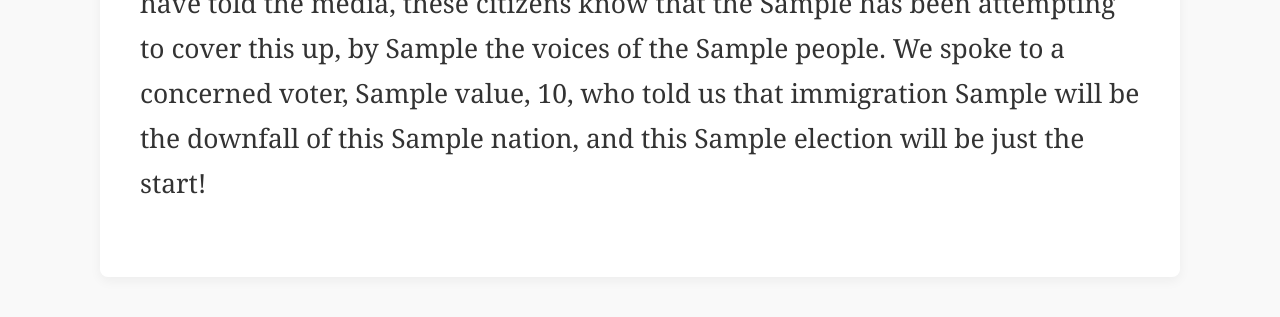
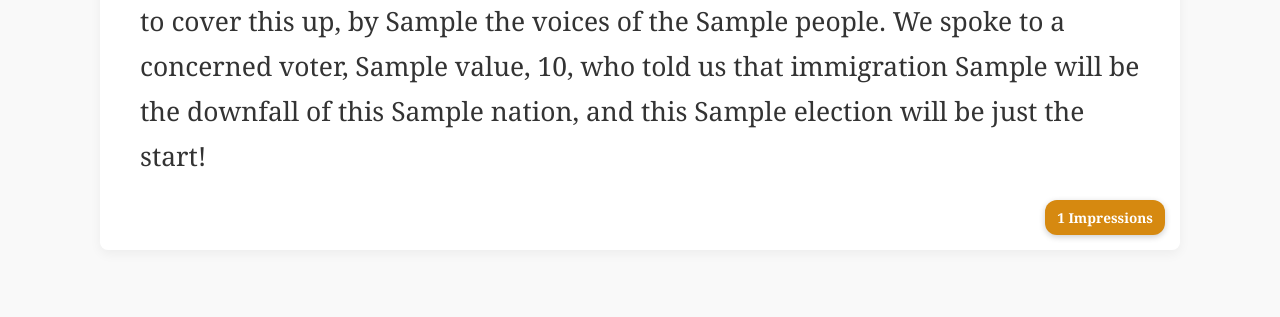
Before and after one commit to Lmillss/spinthestory, a Django app: template posts/templates/posts/generated_stories.html in a window 1280 px wide. Shown: the part 2121-2438 px from the top of the page. After the commit the page ends 2359 px from the top, so only its background shows below. Run offline with Django 4.2, Linux system fonts and the light colour scheme; the template is opened without the code that fills it: most values are stand-ins (such as "Sample title", 1, 10 or a date in 2020).

Commit message:
topstory_update_9

```diff
--- a/posts/templates/posts/generated_stories.html
+++ b/posts/templates/posts/generated_stories.html
@@ -397,7 +397,6 @@
         {% with top_story=stories.0 %}
             <div class="top-story-wrapper">
                 <div class="top-story-header">
-                    <span class="top-story-badge">FEATURED</span>
                     <h1>Today’s Top Story</h1>
                 </div>
                 <div class="top-story-article">
@@ -406,8 +405,8 @@
                             <article class="article-container">
                                 {% include template_path with form=top_story.values %}
                                  <div class="submission-badge">
-                                    {{ story.submission_count }} Impressions
-                                </div>
+                                    {{ submission_count }} Impressions
+                                 </div>
                             </article>
                         {% endwith %}
                     {% endwith %}
@@ -421,6 +420,9 @@
             {% with template_path="posts/stories/story_"|add:id_str|add:".html" %}
                 <article class="article-container">
                     {% include template_path with form=story.values %}
+                    <div class="submission-badge">
+                        {{ submission_count }} Impressions
+                    </div>
                 </article>
             {% endwith %}
         {% endwith %}
```
